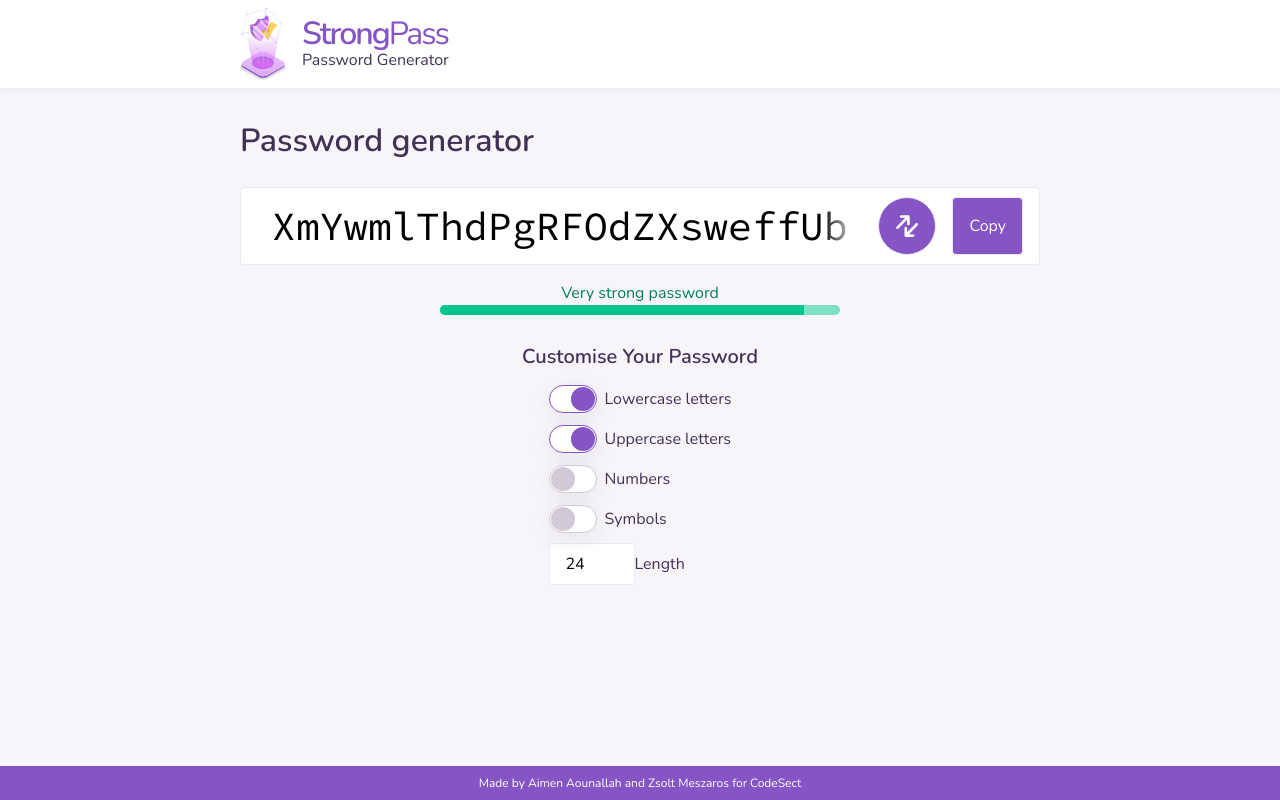
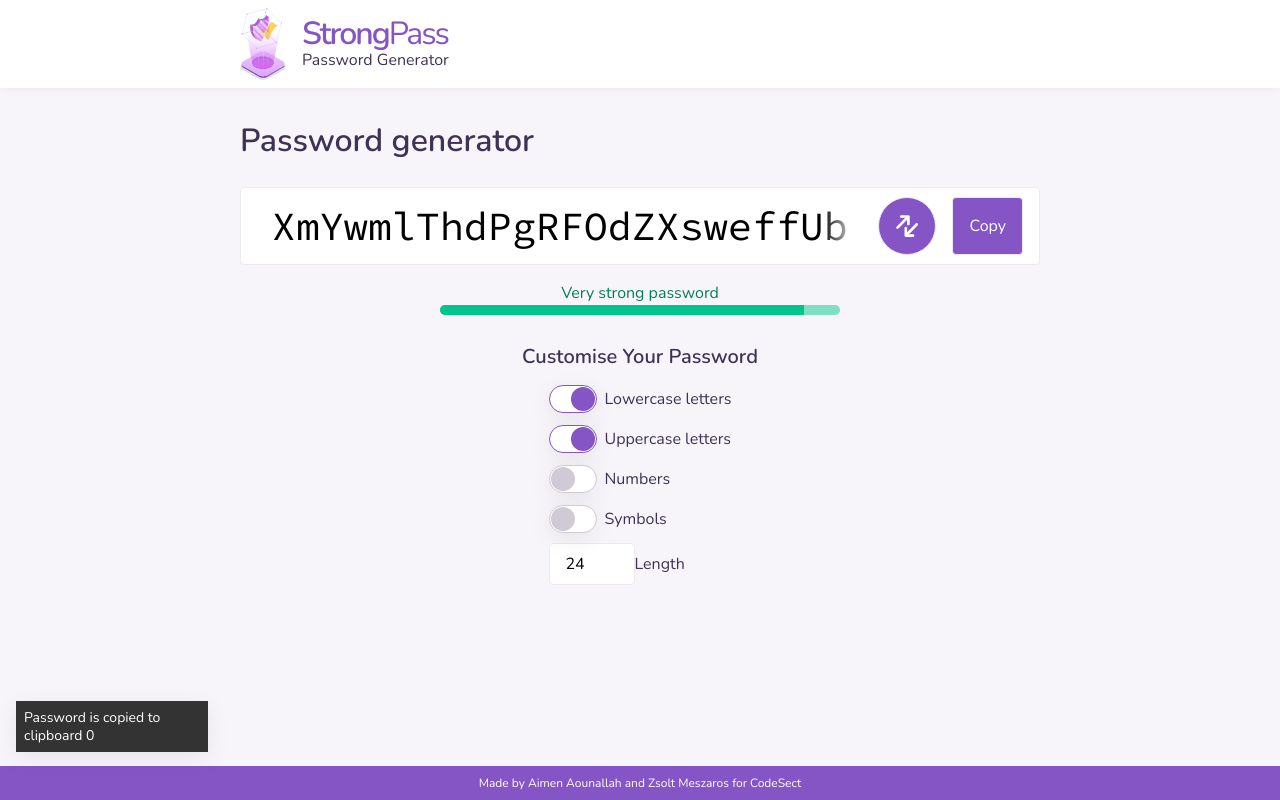
Before and after one commit to codesect/cs01-team-ada-04, a React (Create React App) app: page / in a window 1280 px wide. Both pictures are taken after a click on the button "Copy". Built offline with nearby package versions, Linux system fonts and the light colour scheme.

Commit message:
Add toast

```diff
--- a/package.json
+++ b/package.json
@@ -3,7 +3,7 @@
   "version": "0.1.0",
   "private": true,
   "dependencies": {
-    "jest-styled-components": "^6.3.3",
+    "@reach/alert": "^0.6.1",
     "react": "^16.10.2",
     "react-dom": "^16.10.2",
     "react-scripts": "3.2.0",
--- a/src/components/PasswordInput.js
+++ b/src/components/PasswordInput.js
@@ -1,6 +1,7 @@
 import React, { useLayoutEffect, useRef, useState } from 'react';
 import styled from 'styled-components/macro';
 import PropTypes from 'prop-types';
+import Alert from '@reach/alert';
 
 import { VisuallyHidden } from './GlobalStyles';
 
@@ -104,10 +105,36 @@ const RegenerateButton = styled.button`
   }
 `;
 
+const Toast = styled(Alert)`
+  background-color: #333;
+  bottom: 0;
+  box-shadow: ${({ theme }) => theme.boxShadowSmall};
+  color: #fff;
+  -webkit-font-smoothing: antialiased;
+  font-size: 0.875rem;
+  font-weight: 300;
+  line-height: 1.25;
+  margin-bottom: 0.5rem;
+  padding: 0.5rem;
+`;
+
+const ToastWrapper = styled.div`
+  bottom: 2.5rem;
+  display: flex;
+  flex-direction: column-reverse;
+  height: 100%;
+  left: 1rem;
+  max-width: 12rem;
+  position: fixed;
+  width: 100%;
+  z-index: 1;
+`;
+
 function PasswordInput({ generate, value }) {
   const buttonsRef = useRef();
   const inputRef = useRef();
   const [buttonsWidth, setButtonsWidth] = useState(null);
+  const [messages, setMessages] = useState([]);
 
   useLayoutEffect(() => {
     const updateButtonsWidth = () =>
@@ -119,6 +146,16 @@ function PasswordInput({ generate, value }) {
     return () => window.removeEventListener('resize', updateButtonsWidth);
   }, []);
 
+  function popToast() {
+    setMessages(prevMessages => [
+      ...prevMessages,
+      `Password is copied to clipboard ${prevMessages.length}`,
+    ]);
+    window.setTimeout(() => {
+      setMessages(prevMessages => prevMessages.slice(1));
+    }, 30000);
+  }
+
   const copyToClipboard = () => {
     let isCopied;
 
@@ -129,6 +166,7 @@ function PasswordInput({ generate, value }) {
 
       inputRef.current.blur();
       document.getSelection().removeAllRanges();
+      popToast();
     } catch (e) {
       // TODO: tell the user to copy the password themselves,
       // as the text is already selected
@@ -149,6 +187,7 @@ function PasswordInput({ generate, value }) {
   };
 
   return (
+    <>
       <InputWrapper buttonsWidth={buttonsWidth}>
         <StyledInput
           aria-label="Generated password"
@@ -178,6 +217,12 @@ function PasswordInput({ generate, value }) {
           </button>
         </Buttons>
       </InputWrapper>
+      <ToastWrapper>
+        {messages.map((message, index) => (
+          <Toast key={index}>{message}</Toast>
+        ))}
+      </ToastWrapper>
+    </>
   );
 }
 
```
Also changed, not shown: 1 other file (tests, documents, lock files or other folders). Lines whose indentation alone changed are shown as unchanged.
